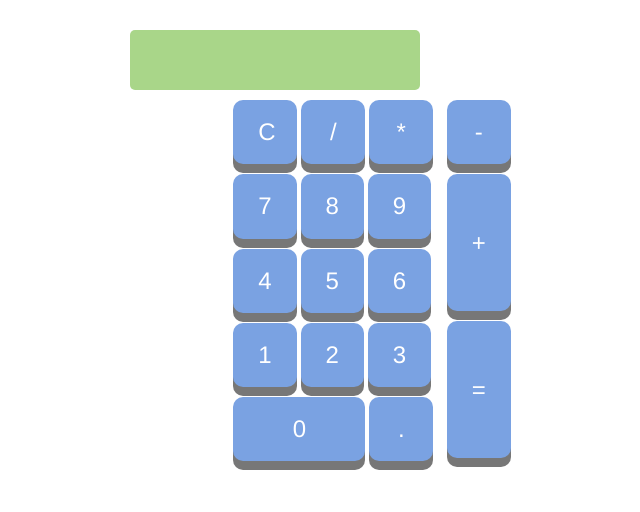
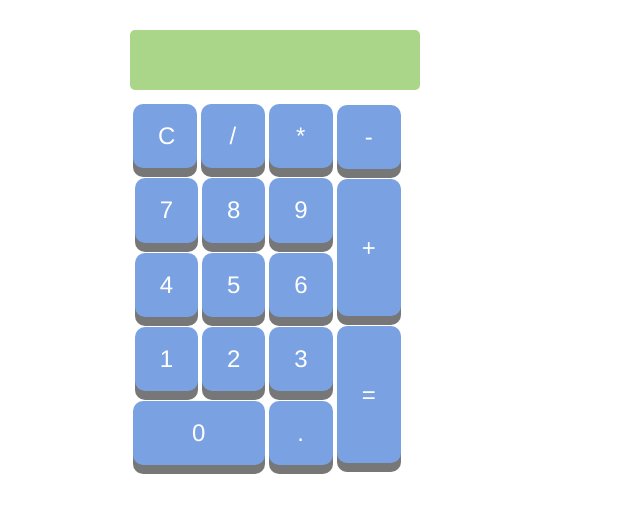
Before and after one commit to Mikerhinos/Calc, a plain HTML site: page index.html in a window 1280 px wide. Shown: the whole page, without its empty margins (418-1058 px from the left). Drawn offline with Linux system fonts and the light colour scheme.

```diff
--- a/BSoverload.css
+++ b/BSoverload.css
@@ -50,7 +50,16 @@
 }
 
 .pushKey {
-    margin-left: 118px;
+    margin-left: 32px;
+}
+
+#touchesG {
+    margin: 4px;
+    text-align: right;
+}
+
+#touchesD {
+    margin-top: 5px;
 }
 
 .symbole {
```
